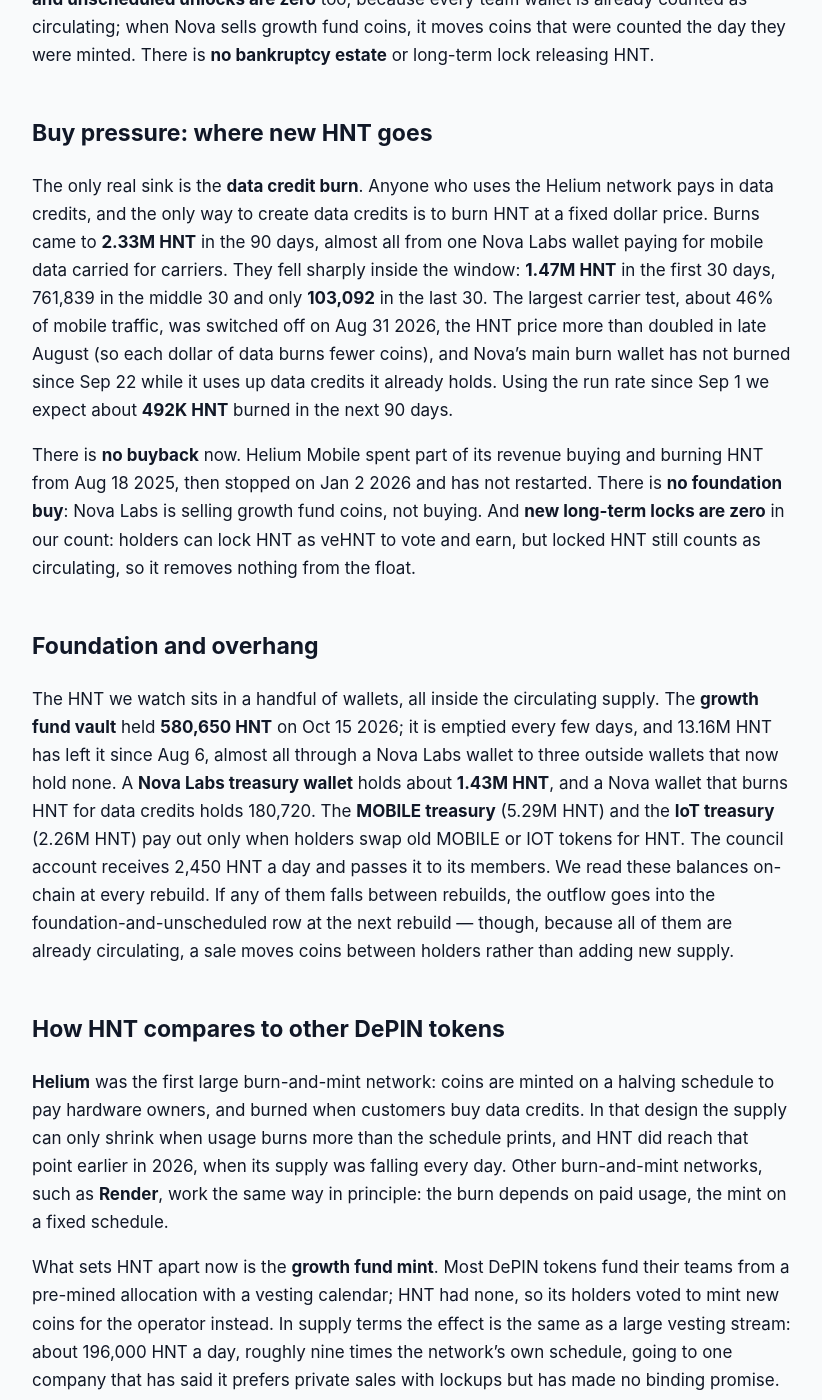
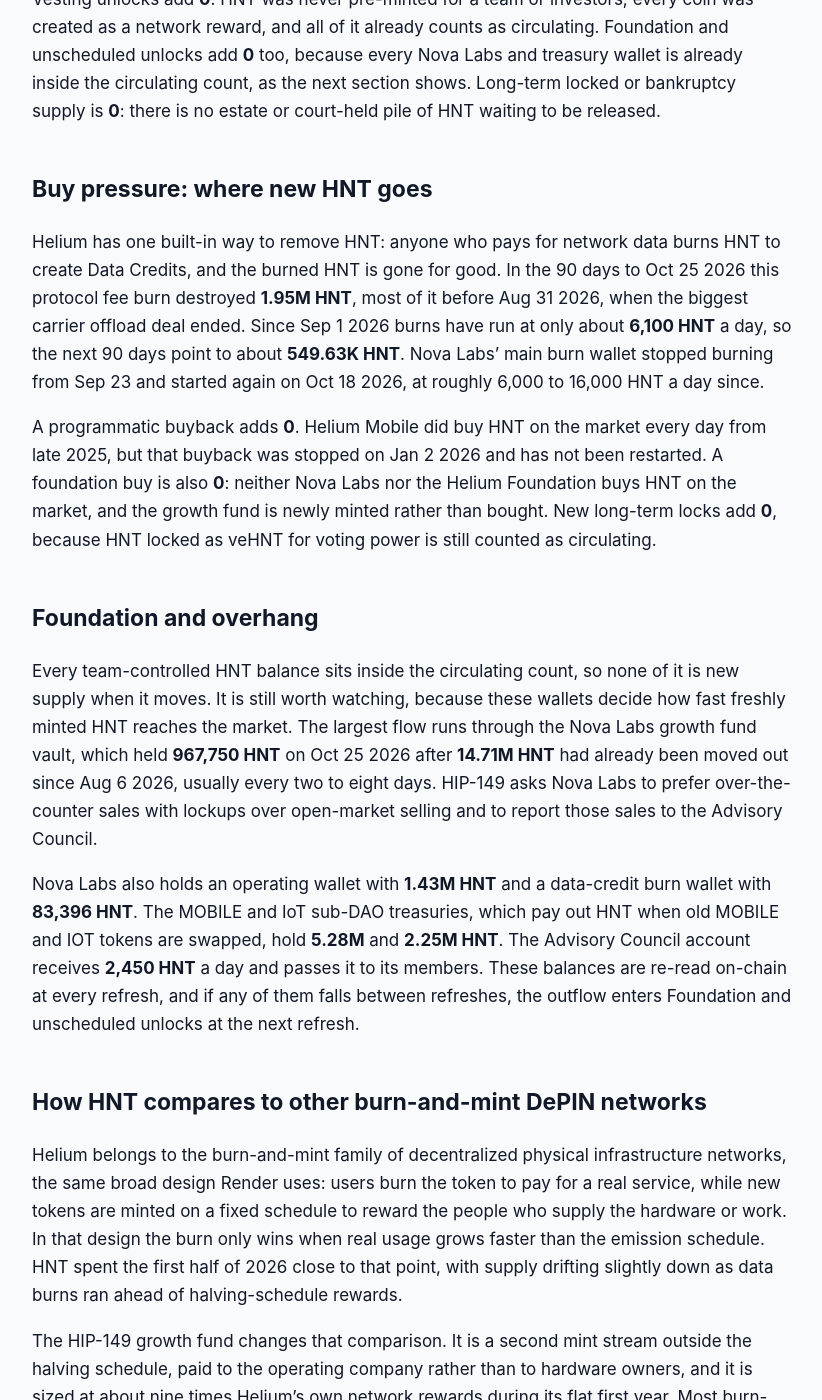
Before and after one commit to jeevansongmy-spec/mrnasdog-articles, a Jekyll site: the page built from crypto/hnt-pressure-framework.md, in a window 1280 px wide and 1400 px high, scrolled down 1356 px. Shown: the whole window, without its empty margins (228-1050 px from the left). Built offline with Jekyll 4.4.1, drawn with Linux system fonts in a browser that asks for light colours; some of the changed text lies outside the part shown.

Commit message:
publish: crypto/hnt-pressure-framework

```diff
--- a/crypto/hnt-pressure-framework.md
+++ b/crypto/hnt-pressure-framework.md
@@ -1,61 +1,66 @@
 ---
 title:         "HNT Inflation Analysis · October 2026 · Supply growing · projected to keep growing"
-description:   "HNT is inflationary: a growth fund mints 196,000 HNT a day, so 16.47M HNT minted vs 2.33M burned gave +7.21% in 90 days, about +9.77% next. No vesting."
+description:   "HNT is inflationary: a voted growth fund mints 196,000 HNT a day, so supply grew +8.26% in 90 days against a 1.95M HNT data burn, and about +9.63% next."
 canonical_url: "https://mrnasdog.com/research/hnt/inflation"
 tags:          ["crypto", "hnt", "helium", "depin"]
 published:     true
 ---
 *Originally published at [mrnasdog.com/research/hnt/inflation](https://mrnasdog.com/research/hnt/inflation)*
 
-<!-- main-page -->
-➜ Start with the Helium coin page for the short answer (should you buy HNT?) and its price drivers: [mrnasdog.com/research/hnt](https://mrnasdog.com/research/hnt)
-
 # HNT Inflation Analysis · October 2026 · Supply growing · projected to keep growing
 
-**HNT** supply is growing fast, and the main reason is new: since Aug 6 2026 a growth fund approved by Helium holders mints **196,000 HNT** every day. Over the last 90 days the Helium network created **16.47M HNT** (13.92M from the growth fund, 2.55M in network rewards) and burned **2.33M HNT** for data credits, so net supply rose **+7.21%**, close to the monitor's **+6.99%**. With the fund at full speed for a whole quarter and burns much lower since September, we expect about **+9.77%** in the next 90 days.
+**HNT** is clearly inflationary right now: circulating Helium supply grew about **+8.26%** in the 90 days to Oct 25 2026 and is on course for about **+9.63%** in the next 90. The cause is a growth fund HNT holders voted for in July 2026, which has minted **196,000 HNT** a day for Nova Labs since Aug 6 2026, on top of the halving-schedule network rewards. Against **18.32M HNT** of new supply in the window, HNT burned for network data removed **1.95M**; other trackers read **+9.03%** for the same period.
 
 ## The verdict, in one paragraph
 
-Our 90-day net for **Helium (HNT)** is **+7.21%**: 16.47M HNT minted against 2.33M HNT burned, on a circulating supply of **195.97M HNT**. The monitor, which compares supply today with supply 90 days ago, reads **+6.99%**. The gap is **0.22 percentage points**, inside our 0.5-point limit, so no warning is shown: both readings see the same thing, a supply that jumped once the growth fund started. For the next 90 days we expect **+9.77%**. In short, HNT is now **inflationary by a funded mint**: the burn that once pushed supply down is far smaller than what the new fund prints.
+Over the 90 days from Jul 27 to Oct 25 2026, Helium created **18.32M HNT** and burned **1.95M HNT**, so net HNT supply grew by **+8.26%** of the **198.05M HNT** in circulation. Other trackers show **+9.03%** for the same window, a gap of **0.77 percentage points**. Both readings see the same flow of about 16.4M new HNT, so the gap is explained and the HNT coin page carries no warning note. For the next 90 days the ledger points to **19.62M HNT** created and about **549.63K** burned, or **+9.63%**. In one line: Helium is a burn-and-mint network whose voted growth fund now prints far more HNT than its data burn destroys.
 
 ## Sell pressure: where new HNT comes from
 
-The biggest source is the **HIP-149 growth fund mint**. Helium holders approved it in a vote that ran from Jun 25 to Jul 2 2026: about 141M new HNT over three years for operations and growth, run by Nova Labs. It began on Aug 6 2026 and mints 196,000 HNT each day, 193,550 to Nova's vault and 2,450 to the seven-seat advisory council that oversees it. In the 90 days to Oct 15 2026 that was **13.92M HNT**. The flat rate is written into the program for about a year, until about Aug 2027, and then falls in a straight line to zero over two more years, so the next 90 days add another **17.64M HNT**.
+The first source of new HNT is protocol inflation: the network pays Helium hotspots, veHNT stakers and the IoT network in fresh HNT every day. The halving schedule sets **20,548 HNT** a day until Aug 1 2027, and up to **1,644 HNT** a day more is re-minted from coins burned earlier. In August 2026 the network also minted extra top-ups so Mobile hotspot owners reached a minimum dollar pay per gigabyte. Together these came to **2.44M HNT** between Jul 27 and Oct 25 2026, of which **469K** were the August top-ups.
 
-The second source is ordinary **protocol inflation**: the HNT paid to hotspots, stakers and the network's service provider. The fixed schedule pays 7.5M HNT a year, about 20,548 a day, until the next halving on Aug 1 2027. On top of it the protocol re-mints part of the HNT that was recently burned, at most 1,644 a day, and a top-up for mobile data hotspots that is capped by recent burns. Together these came to **2.55M HNT** in the window. The top-up ran only from Jul 20 to Aug 28 2026, when burns were high; with burns low since September we expect about **1.99M HNT** in the next 90 days.
+Since Sep 1 2026 the network-reward pace has been about **21,980 HNT** a day, which gives about **1.98M HNT** for the next 90 days. That newer pace follows two changes inside the window: the largest carrier offload deal, which carried close to half of Helium Mobile traffic, was switched off on Aug 31 2026, and HIP-150, approved on Sep 2 2026, changed how the hotspot top-up is paid.
 
-**Vesting unlocks are zero**: HNT had no pre-mine, and every coin since 2019 was earned through network rewards, so there is no team or investor calendar left to unlock. **Foundation and unscheduled unlocks are zero** too, because every team wallet is already counted as circulating; when Nova sells growth fund coins, it moves coins that were counted the day they were minted. There is **no bankruptcy estate** or long-term lock releasing HNT.
+The second and much larger source is the **growth fund mint** created by HIP-149. HNT holders approved it in July 2026: about **141M** extra HNT over 36 months to fund Nova Labs' carrier expansion, engineering and operations. Since the first mint on Aug 6 2026 the network has created **196,000 HNT** every day, **193,550** into a Nova Labs vault and **2,450** to the five elected members of the Advisory Council. That is **15.88M HNT** in the 81 days of the window, and the flat rate gives **17.64M HNT** in the next 90 days. On its own, this mint is about nine times the size of the halving-schedule rewards.
+
+Vesting unlocks add **0**. HNT was never pre-minted for a team or investors; every coin was created as a network reward, and all of it already counts as circulating. Foundation and unscheduled unlocks add **0** too, because every Nova Labs and treasury wallet is already inside the circulating count, as the next section shows. Long-term locked or bankruptcy supply is **0**: there is no estate or court-held pile of HNT waiting to be released.
 
 ## Buy pressure: where new HNT goes
 
-The only real sink is the **data credit burn**. Anyone who uses the Helium network pays in data credits, and the only way to create data credits is to burn HNT at a fixed dollar price. Burns came to **2.33M HNT** in the 90 days, almost all from one Nova Labs wallet paying for mobile data carried for carriers. They fell sharply inside the window: **1.47M HNT** in the first 30 days, 761,839 in the middle 30 and only **103,092** in the last 30. The largest carrier test, about 46% of mobile traffic, was switched off on Aug 31 2026, the HNT price more than doubled in late August (so each dollar of data burns fewer coins), and Nova's main burn wallet has not burned since Sep 22 while it uses up data credits it already holds. Using the run rate since Sep 1 we expect about **492K HNT** burned in the next 90 days.
+Helium has one built-in way to remove HNT: anyone who pays for network data burns HNT to create Data Credits, and the burned HNT is gone for good. In the 90 days to Oct 25 2026 this protocol fee burn destroyed **1.95M HNT**, most of it before Aug 31 2026, when the biggest carrier offload deal ended. Since Sep 1 2026 burns have run at only about **6,100 HNT** a day, so the next 90 days point to about **549.63K HNT**. Nova Labs' main burn wallet stopped burning from Sep 23 and started again on Oct 18 2026, at roughly 6,000 to 16,000 HNT a day since.
 
-There is **no buyback** now. Helium Mobile spent part of its revenue buying and burning HNT from Aug 18 2025, then stopped on Jan 2 2026 and has not restarted. There is **no foundation buy**: Nova Labs is selling growth fund coins, not buying. And **new long-term locks are zero** in our count: holders can lock HNT as veHNT to vote and earn, but locked HNT still counts as circulating, so it removes nothing from the float.
+A programmatic buyback adds **0**. Helium Mobile did buy HNT on the market every day from late 2025, but that buyback was stopped on Jan 2 2026 and has not been restarted. A foundation buy is also **0**: neither Nova Labs nor the Helium Foundation buys HNT on the market, and the growth fund is newly minted rather than bought. New long-term locks add **0**, because HNT locked as veHNT for voting power is still counted as circulating.
 
 ## Foundation and overhang
 
-The HNT we watch sits in a handful of wallets, all inside the circulating supply. The **growth fund vault** held **580,650 HNT** on Oct 15 2026; it is emptied every few days, and 13.16M HNT has left it since Aug 6, almost all through a Nova Labs wallet to three outside wallets that now hold none. A **Nova Labs treasury wallet** holds about **1.43M HNT**, and a Nova wallet that burns HNT for data credits holds 180,720. The **MOBILE treasury** (5.29M HNT) and the **IoT treasury** (2.26M HNT) pay out only when holders swap old MOBILE or IOT tokens for HNT. The council account receives 2,450 HNT a day and passes it to its members. We read these balances on-chain at every rebuild. If any of them falls between rebuilds, the outflow goes into the foundation-and-unscheduled row at the next rebuild — though, because all of them are already circulating, a sale moves coins between holders rather than adding new supply.
+Every team-controlled HNT balance sits inside the circulating count, so none of it is new supply when it moves. It is still worth watching, because these wallets decide how fast freshly minted HNT reaches the market. The largest flow runs through the Nova Labs growth fund vault, which held **967,750 HNT** on Oct 25 2026 after **14.71M HNT** had already been moved out since Aug 6 2026, usually every two to eight days. HIP-149 asks Nova Labs to prefer over-the-counter sales with lockups over open-market selling and to report those sales to the Advisory Council.
 
-## How HNT compares to other DePIN tokens
+Nova Labs also holds an operating wallet with **1.43M HNT** and a data-credit burn wallet with **83,396 HNT**. The MOBILE and IoT sub-DAO treasuries, which pay out HNT when old MOBILE and IOT tokens are swapped, hold **5.28M** and **2.25M HNT**. The Advisory Council account receives **2,450 HNT** a day and passes it to its members. These balances are re-read on-chain at every refresh, and if any of them falls between refreshes, the outflow enters Foundation and unscheduled unlocks at the next refresh.
 
-**Helium** was the first large burn-and-mint network: coins are minted on a halving schedule to pay hardware owners, and burned when customers buy data credits. In that design the supply can only shrink when usage burns more than the schedule prints, and HNT did reach that point earlier in 2026, when its supply was falling every day. Other burn-and-mint networks, such as **Render**, work the same way in principle: the burn depends on paid usage, the mint on a fixed schedule.
+## How HNT compares to other burn-and-mint DePIN networks
 
-What sets HNT apart now is the **growth fund mint**. Most DePIN tokens fund their teams from a pre-mined allocation with a vesting calendar; HNT had none, so its holders voted to mint new coins for the operator instead. In supply terms the effect is the same as a large vesting stream: about 196,000 HNT a day, roughly nine times the network's own schedule, going to one company that has said it prefers private sales with lockups but has made no binding promise. Unlike a vesting cliff, it cannot be front-run on a date — it lands every day — and unlike a fixed cap, it raises the effective maximum supply from about 206M to about 347M HNT.
+Helium belongs to the burn-and-mint family of decentralized physical infrastructure networks, the same broad design Render uses: users burn the token to pay for a real service, while new tokens are minted on a fixed schedule to reward the people who supply the hardware or work. In that design the burn only wins when real usage grows faster than the emission schedule. HNT spent the first half of 2026 close to that point, with supply drifting slightly down as data burns ran ahead of halving-schedule rewards.
 
-Against **Filecoin**-style networks, which lock coins as collateral for storage providers, HNT has no large collateral sink: staking is voluntary and still counted as circulating. So the only lasting offset to new HNT is real data usage burned through data credits, and that burn is currently small.
+The HIP-149 growth fund changes that comparison. It is a second mint stream outside the halving schedule, paid to the operating company rather than to hardware owners, and it is sized at about nine times Helium's own network rewards during its flat first year. Most burn-and-mint peers keep a single emission curve; Helium now runs two, and the second one sets the direction of HNT supply until it tapers away by mid-2029.
+
+Compared with proof-of-stake chains that pay validators a few percent a year, HNT's current pace of roughly **9%** a quarter is far heavier. The difference is time-limited by design: the growth fund has hardcoded end dates, the HIP-20 schedule halves again on Aug 1 2027, and HNT holders can vote to cut, pause or stop the growth fund through the Advisory Council.
 
 ## What to watch in the next 90 days
 
-**Whether Nova's burns restart.** Its data credit escrow still held about 8.1B credits on Oct 15 2026, worth roughly $81,000 of data; once that runs low, HNT burns for mobile data should start again, and how big they are depends on carrier traffic after the Aug 31 2026 switch-off.
+First, the growth fund mint of **196,000 HNT** continues every day through the whole next 90 days; only a community vote raised through the Advisory Council could reduce or pause it, and none is open as of Oct 25 2026.
 
-**Mobile network data opens to the public on Nov 1 2026.** Helium is moving mobile traffic, hotspot and reward records to public tables that anyone can query, which will make burns and payouts easier to check from outside.
+Second, watch the size of the data burn after Nova Labs' burn wallet restarted on Oct 18 2026: if it holds near its recent pace of 10,000 HNT a day or more, the burn will come in above the **549.63K** estimate.
 
-**Growth fund outflows.** Every few days the vault sends its coins on through Nova Labs. How fast those coins reach exchanges, and whether Nova reports private sales with lockups to the council as promised, is the main sell-side signal.
+Third, watch new carrier offload deals after the Aug 31 2026 switch-off, since carrier traffic is what drives most Data Credit burns on Helium Mobile.
 
-**Any curtailment vote.** The advisory council can ask holders to reduce, pause or stop the growth fund mint, and a simple majority with 100M veHNT voting would do it. A vote like that would be the only way the 196,000-a-day rate changes before about Aug 2027.
+Fourth, Nova Labs owes the Advisory Council a first recommendation on tying its interests to HNT holders within six months of the first mint, so by about Feb 6 2027, just after this window.
+
+Fifth, further out, the flat growth fund window ends around Jul 31 2027 and the halving schedule cuts network rewards in half on Aug 1 2027; both fall outside the next 90 days.
 
 ## Summary
 
-**HNT** moved from a shrinking supply to a fast-growing one in 2026. The Helium network minted 16.47M HNT in the last 90 days and burned 2.33M, for a net of **+7.21%**, and we expect about **+9.77%** in the next 90 days, because the HIP-149 growth fund mints 196,000 HNT a day while data credit burns have dropped. The main risk is that the fund's coins, which go to Nova Labs, are sold faster than usage grows. The ceiling is set in code: about 141M HNT over three years, flat until about Aug 2027 and then tapering to zero, unless holders vote to cut it.
+HNT is inflationary: Helium supply grew **+8.26%** in the 90 days to Oct 25 2026 and is projected to grow about **+9.63%** in the next 90 days. The driver is the HIP-149 growth fund, which mints **196,000 HNT** a day for Nova Labs, about nine times the network's own halving-schedule rewards, while the HNT data burn removed only **1.95M** and has slowed since the largest carrier deal ended. The key risk is that the growth fund's coins reach the market faster than real network usage burns HNT. The ceiling is set in code: the growth fund totals about 141M HNT and tapers to zero by mid-2029, unless HNT holders vote to cut it sooner.
 
-MrNasDog Pressure Framework analysis of HNT, Metric 1 — Inflation. Data + explanation only. Not financial advice. Checked Oct 15 2026.
+---
+
+*MrNasDog Pressure Framework analysis of HNT, Metric 1 — Inflation. Data + explanation only. Not financial advice. Checked Oct 25 2026.*
```
